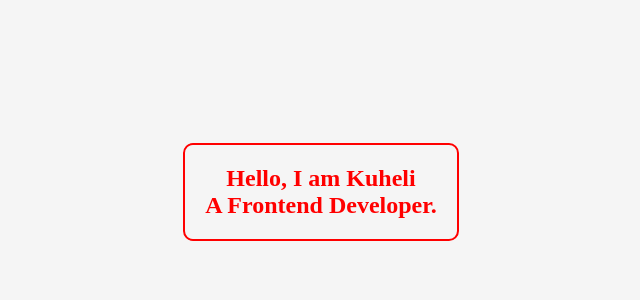
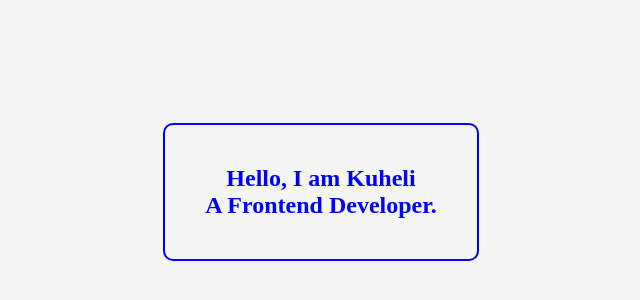
Before and after one commit to kuhelii/kuhelii.github.io, a plain HTML site: page index.html in a window 1280 px wide. Shown: the part 208-508 px from the top of the page, without its empty margins (319-959 px from the left). Drawn offline with Linux system fonts and the light colour scheme.

Commit message:
Update index.html

```diff
--- a/index.html
+++ b/index.html
@@ -7,7 +7,7 @@
 </head>
 <body style="display: flex; justify-content: center; align-items: center; height: 100vh; background-color: #f5f5f5; margin: 0; text-align: center;">
 
-    <p style="color: red; font-size: 24px; font-weight: bold; padding: 20px; border: 2px solid red; border-radius: 10px; transition: 0.3s; cursor: pointer;">
+    <p style="color: Blue; font-size: 24px; font-weight: bold; padding: 40px; border: 2px solid blue; border-radius: 10px; transition: 0.3s; cursor: pointer;">
         Hello, I am <b>Kuheli</b><br>A Frontend Developer.
     </p>
 
```
